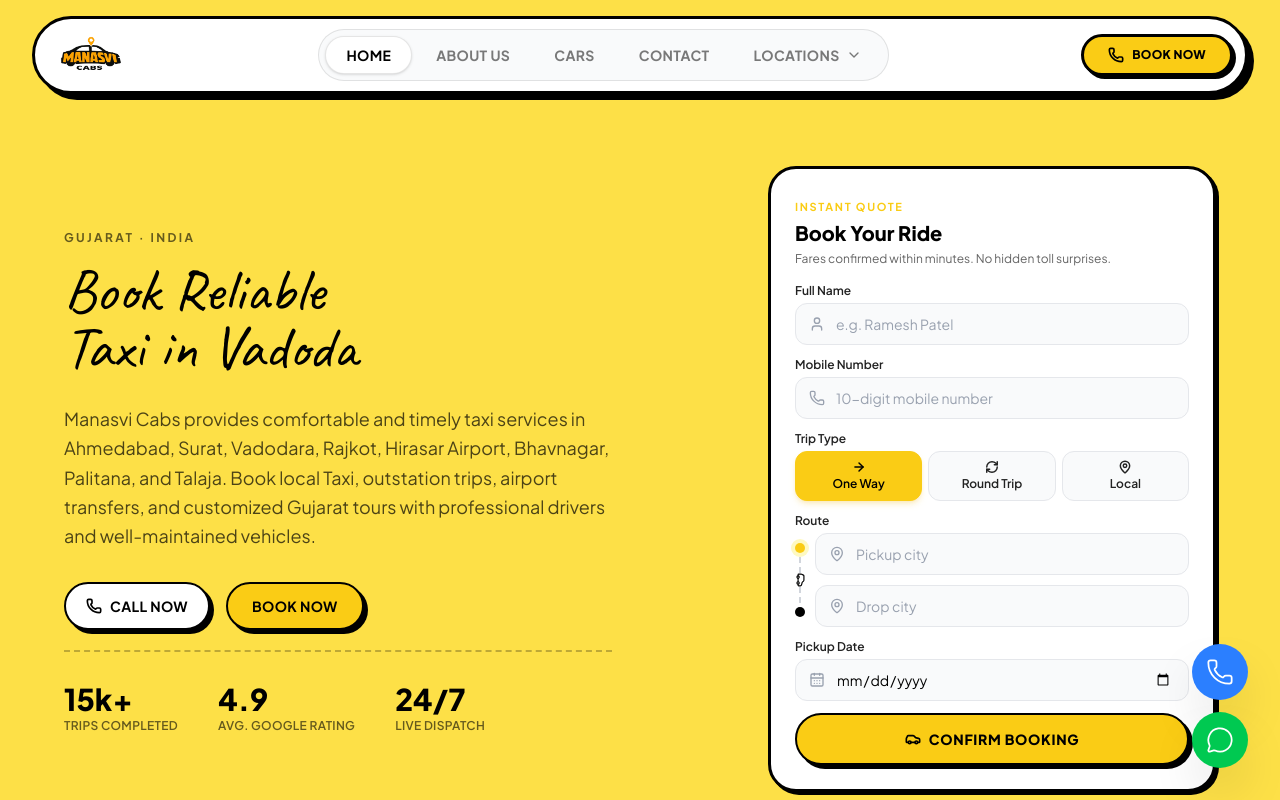
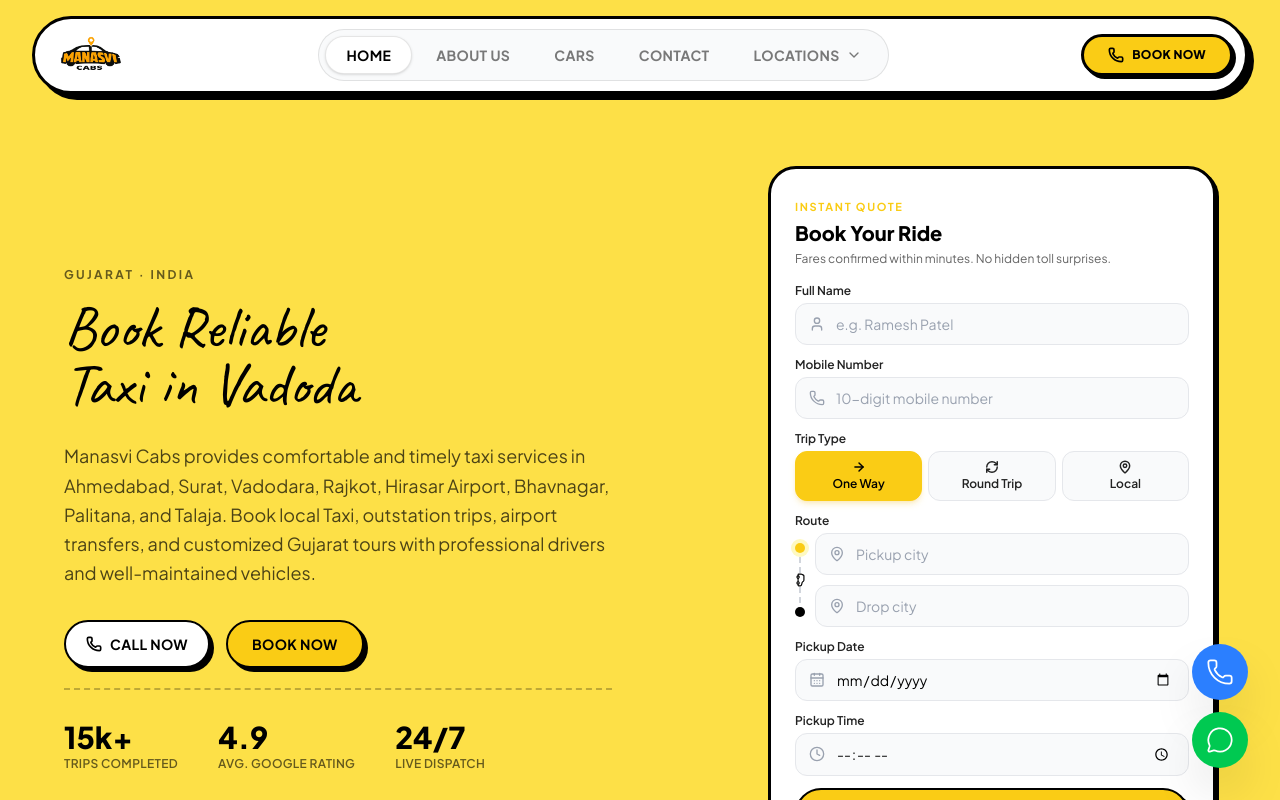
Before and after one commit to Harsh-1243/manasvi_cabs_deployment, a Next.js app: page / in a window 1280 px wide. Shown: the top 800 px of the page. Built offline with nearby package versions, Linux system fonts and the light colour scheme.

Commit message:
Add pickup time input to BookingForm and format time for submission

```diff
--- a/components/BookingForm/BookingForm.jsx
+++ b/components/BookingForm/BookingForm.jsx
@@ -677,6 +677,7 @@
   Car,
   ArrowRight,
   RefreshCw,
+  Clock,
   CheckCircle2,
 } from "lucide-react";
 import emailjs from "@emailjs/browser";
@@ -696,6 +697,7 @@
     pickupCity: "",
     dropCity: "",
     date: "",
+    time: "",
     mobile: "",
     tripType: "One Way",
   });
@@ -719,6 +721,18 @@
     }));
   };
 
+  const formatTime = (time) => {
+    if (!time) return "";
+
+    const [hours, minutes] = time.split(":");
+    const hour = Number(hours);
+
+    const period = hour >= 12 ? "PM" : "AM";
+    const formattedHour = hour % 12 || 12;
+
+    return `${formattedHour}:${minutes} ${period}`;
+  };
+
   // ================= HANDLE SUBMIT =================
   const handleSubmit = async (e) => {
     e.preventDefault();
@@ -735,6 +749,7 @@
       pickup: formData.pickupCity,
       drop: formData.dropCity,
       trip_date: formData.date,
+      trip_time: formatTime(formData.time),
       trip_type: formData.tripType,
     };
 
@@ -768,6 +783,8 @@
 📍 *Drop:* ${formData.dropCity}
 
 📅 *Pickup Date:* ${formData.date}
+
+⏰ *Pickup Time:* ${formatTime(formData.time)}
 
 Please contact the customer to confirm the booking and fare.`;
 
@@ -814,6 +831,7 @@
       pickupCity: "",
       dropCity: "",
       date: "",
+      time: "",
       mobile: "",
       tripType: "One Way",
     });
@@ -1046,6 +1064,26 @@
           </div>
         </div>
 
+        {/* Time */}
+        <div className="flex flex-col">
+          <label className="font-semibold mb-1 text-(--color-gray-dark) text-xs">
+            Pickup Time
+          </label>
+
+          <div className="relative">
+            <Clock className="w-4 h-4 text-gray-400 absolute left-3.5 top-1/2 -translate-y-1/2" />
+
+            <input
+              type="time"
+              name="time"
+              value={formData.time}
+              onChange={handleChange}
+              required
+              className={`${FIELD_BASE} cursor-pointer`}
+            />
+          </div>
+        </div>
+
         {/* Submit Button */}
         <button
           type="submit"
```
